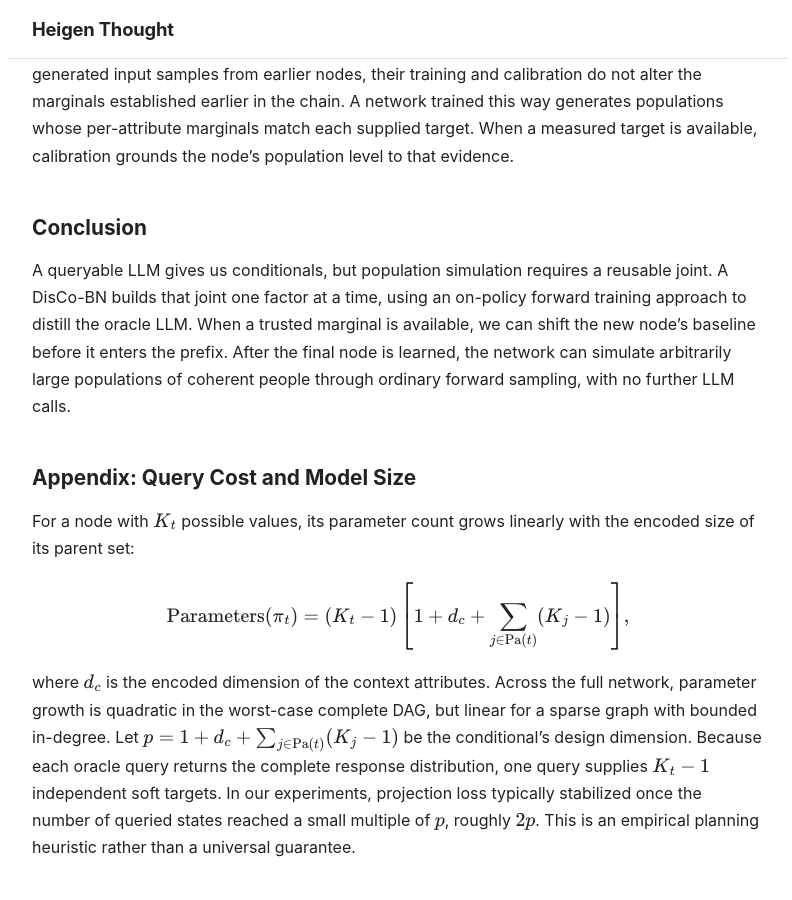
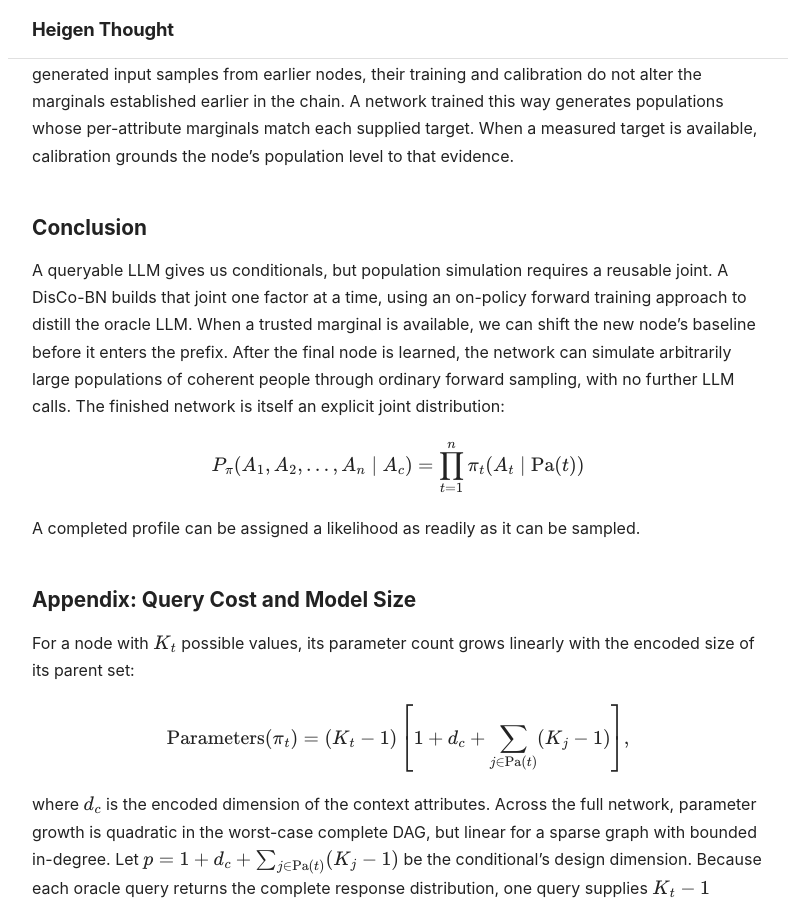
Before and after one commit to henry-eigen/henry-eigen.github.io, a Jekyll site: the page built from _posts/2026-08-19-distilled-conditional-bayesian-networks.md, in a window 1280 px wide and 900 px high, scrolled down 9978 px. Shown: the whole window, without its empty margins (242-1034 px from the left). Built offline with Jekyll 4.4.1, drawn with Linux system fonts in a browser that asks for light colours.

Commit message:
Sync the conclusion's fitted-joint equation from the v3 master
The conclusion now closes the loop opened in section 2: the same
factorization, conditioned on A_c, with every true conditional replaced
by a fitted pi_t. The network's distribution is written P_pi (the
notation section 4 already uses) rather than bare P, so the equation
does not assert the fitted joint equals the truth.

Co-Authored-By: Claude Fable 5 <noreply@anthropic.com>

```diff
--- a/_posts/2026-08-19-distilled-conditional-bayesian-networks.md
+++ b/_posts/2026-08-19-distilled-conditional-bayesian-networks.md
@@ -184,7 +184,11 @@ Calibration of a node can be performed post hoc, but for the same reason we sour
 
 ## Conclusion
 
-A queryable LLM gives us conditionals, but population simulation requires a reusable joint. A DisCo-BN builds that joint one factor at a time, using an on-policy forward training approach to distill the oracle LLM. When a trusted marginal is available, we can shift the new node's baseline before it enters the prefix. After the final node is learned, the network can simulate arbitrarily large populations of coherent people through ordinary forward sampling, with no further LLM calls.
+A queryable LLM gives us conditionals, but population simulation requires a reusable joint. A DisCo-BN builds that joint one factor at a time, using an on-policy forward training approach to distill the oracle LLM. When a trusted marginal is available, we can shift the new node's baseline before it enters the prefix. After the final node is learned, the network can simulate arbitrarily large populations of coherent people through ordinary forward sampling, with no further LLM calls. The finished network is itself an explicit joint distribution:
+
+$$P_{\pi}(A_1, A_2, \ldots, A_n \mid A_c) = \prod_{t=1}^n \pi_t(A_t \mid \operatorname{Pa}(t))$$
+
+A completed profile can be assigned a likelihood as readily as it can be sampled.
 
 ## Appendix: Query Cost and Model Size
 
```
